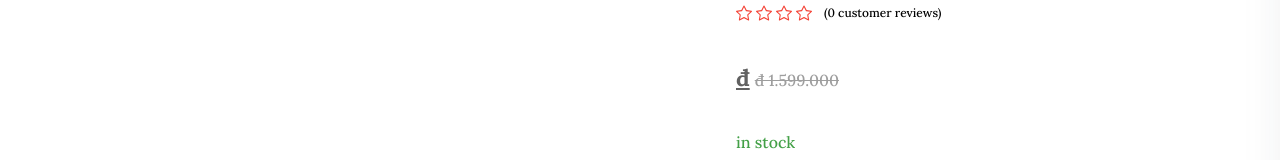
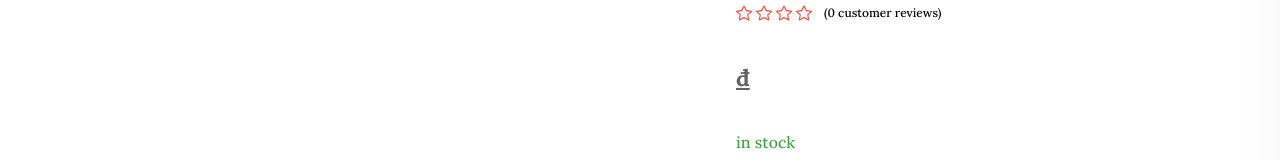
Before and after one commit to huyhoangg/eccommerce-web, a React (Vite) app: page /store/1 in a window 1280 px wide. Shown: the part 242-402 px from the top of the page. Built offline with nearby package versions, Linux system fonts and the light colour scheme; no server answers.

Commit message:
update new loyalty program

```diff
--- a/src/components/Product/ProductDetail.jsx
+++ b/src/components/Product/ProductDetail.jsx
@@ -243,9 +243,6 @@ const ProductDetail = () => {
                   </span>
                     <span>{formattedPrice}</span>
 
-                    <span className=" text-base ml-[5px] font-normal text-gray-500 line-through dark:text-gray-400">
-                      đ 1.599.000
-                    </span>
                   </p>
                   <p className="text-green-600 dark:text-green-300 ">
                     {product.stock} in stock
```
